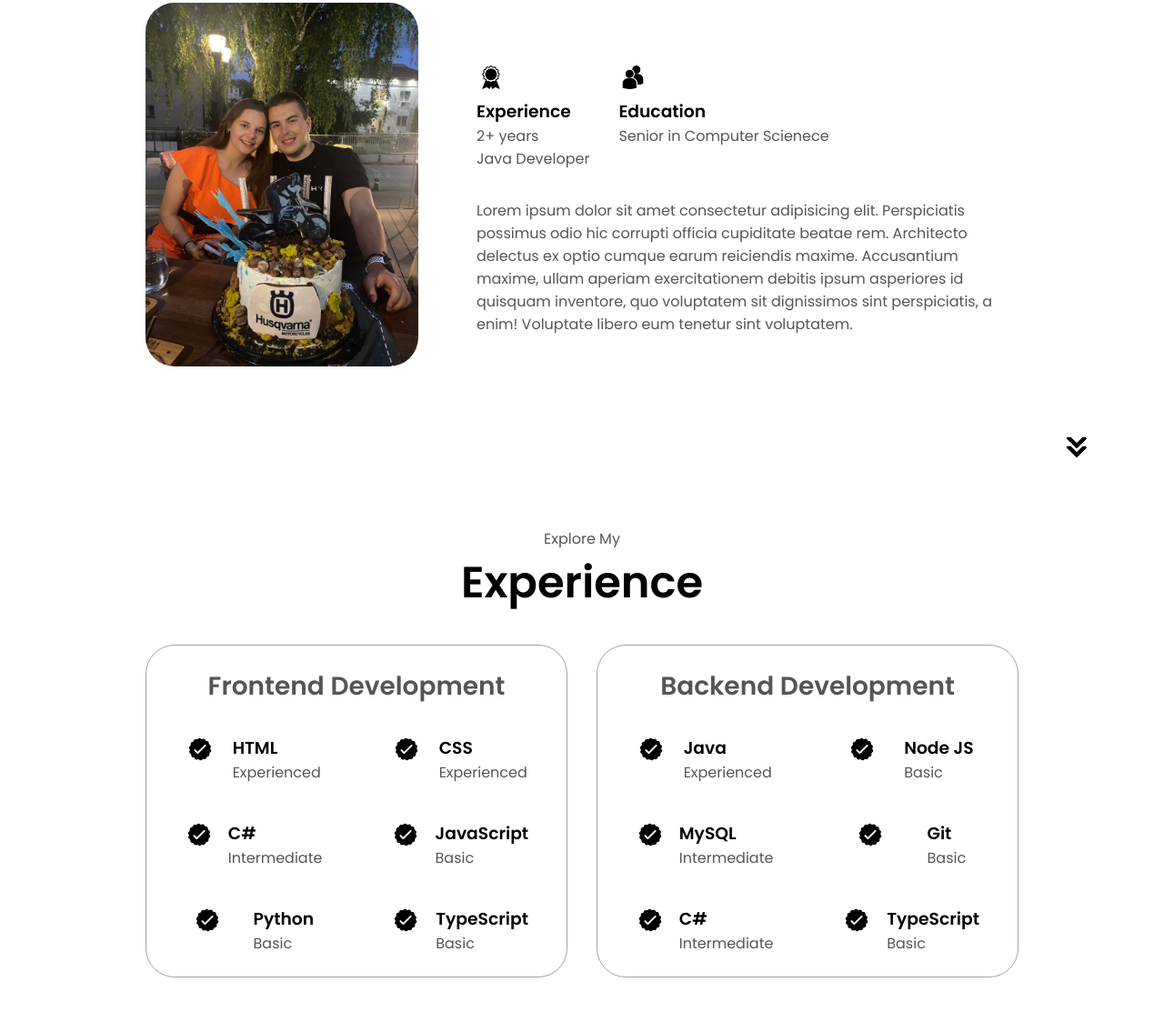
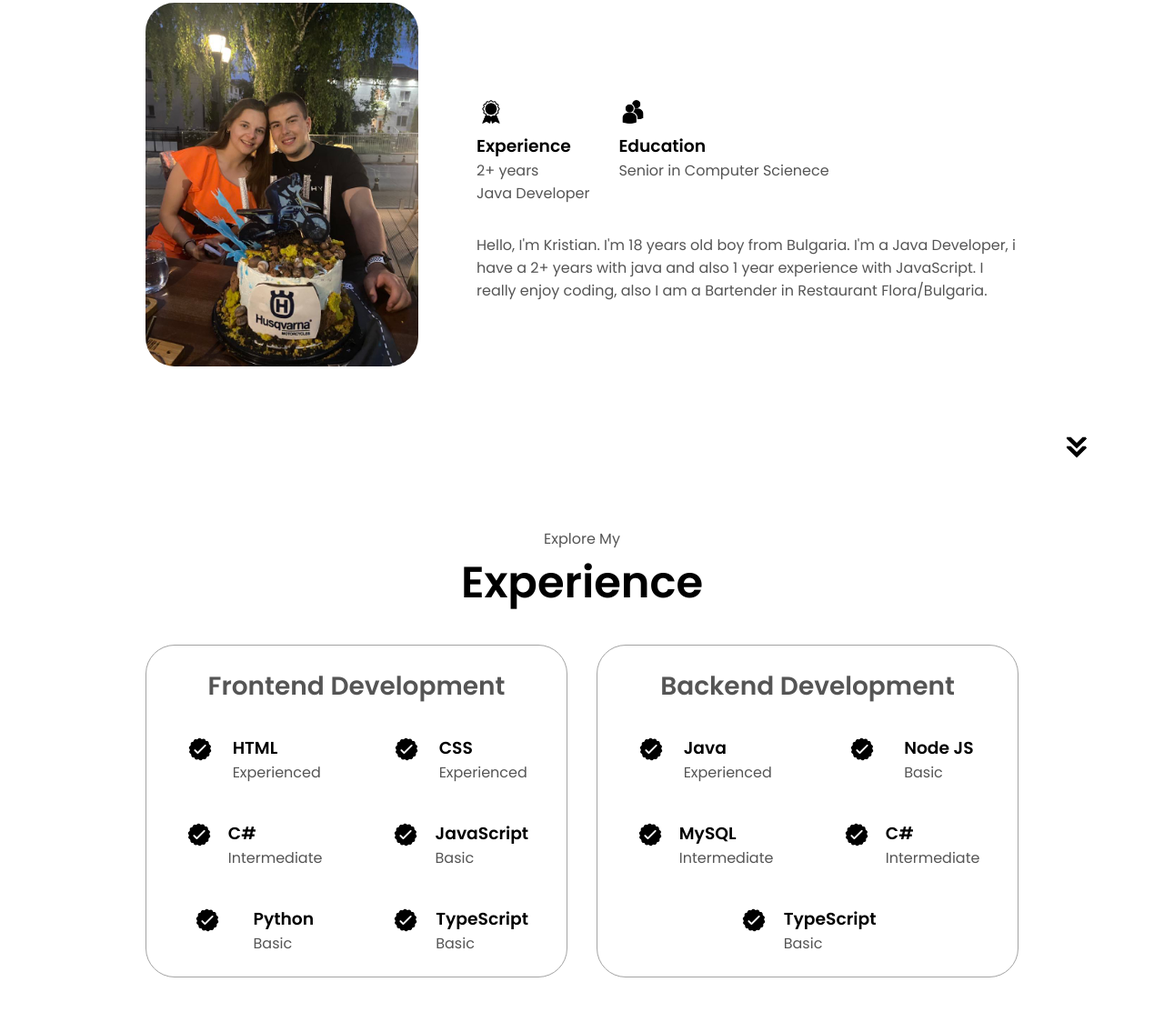
Before and after one commit to Drakly/DarklysPortfolio, a plain HTML site: page index.html in a window 1280 px wide. Shown: the part 1092-2205 px from the top of the page at 91% size. Drawn offline with Linux system fonts and the light colour scheme.

Commit message:
Finished website

```diff
--- a/index.html
+++ b/index.html
@@ -87,10 +87,10 @@
                     </div>
                 </div>
                 <div class="text-container">
-                    <p>Lorem ipsum dolor sit amet consectetur adipisicing elit.
-                        Perspiciatis possimus odio hic corrupti officia cupiditate beatae rem.
-                        Architecto delectus ex optio cumque earum reiciendis maxime.
-                        Accusantium maxime, ullam aperiam exercitationem debitis ipsum asperiores id quisquam inventore, quo voluptatem sit dignissimos sint perspiciatis, a enim! Voluptate libero eum tenetur sint voluptatem.</p>
+                    <p>Hello, I'm Kristian. I'm 18 years old boy from Bulgaria.
+                        I'm a Java Developer, i have a 2+ years with java and also 1 year experience with JavaScript.
+                        I really enjoy coding, also I am a Bartender in Restaurant Flora/Bulgaria.
+                         </p>
                 </div>
             </div>
         </div>
@@ -189,15 +189,6 @@
                             <div>
                                 <h3>MySQL</h3>
                                 <p>Intermediate</p>
-                            </div>
-                        </article>
-                        <article>
-                            <img src="./assets/checkmark.png" alt="Experience icon"
-                            class="icon"
-                            >
-                            <div>
-                                <h3>Git</h3>
-                                <p>Basic</p>
                             </div>
                         </article>
                         <article>
```
Also changed, not shown: assets/IMG_4354.jpg (added), mediquaries.css (line endings or trailing spaces).
